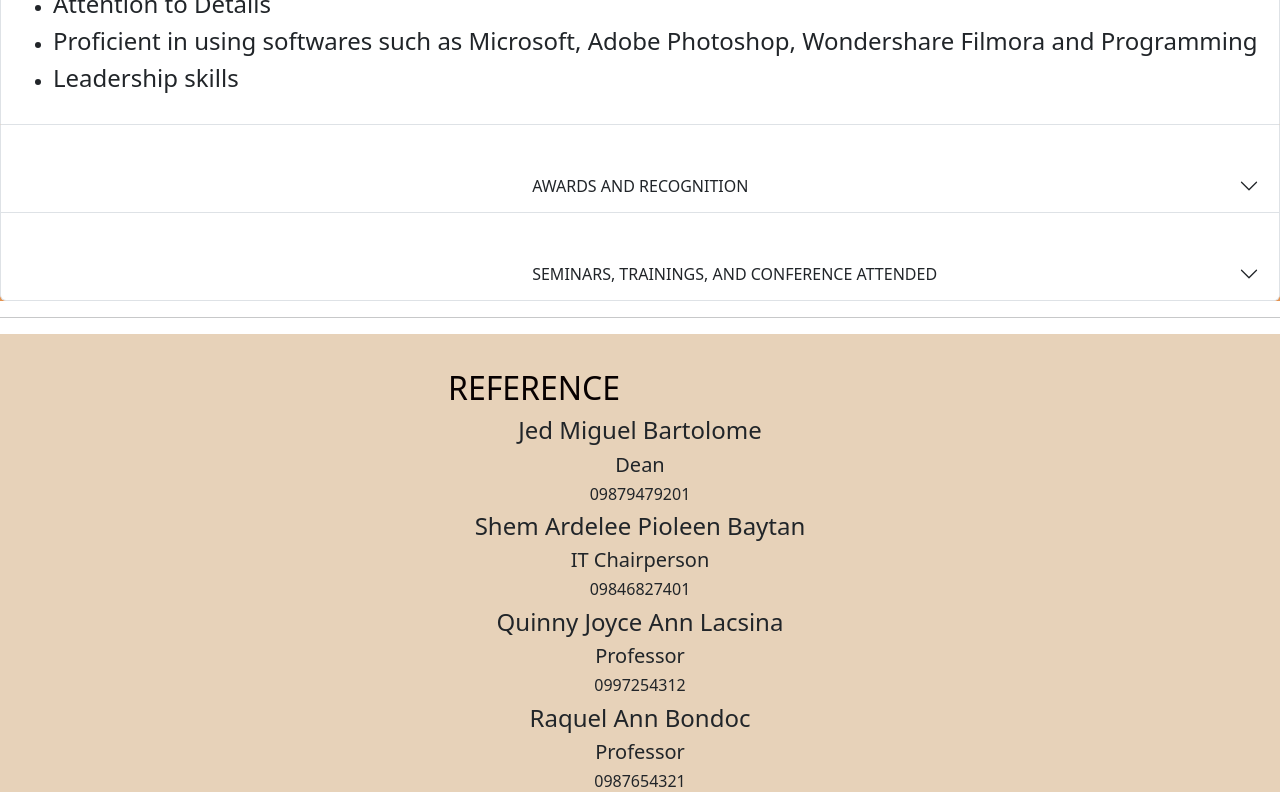
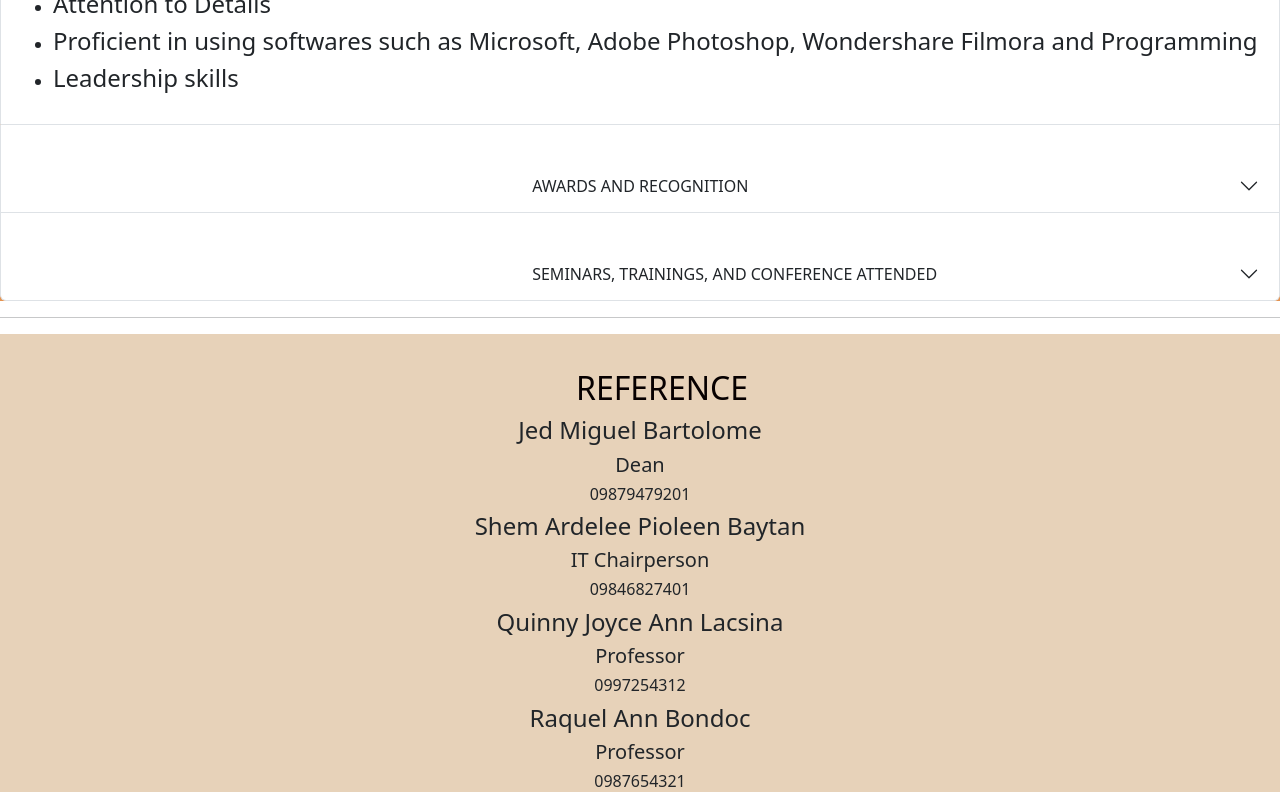
Before and after one commit to kishannen/2135-cv-ksor-activity, an Angular app: page / in a window 1280 px wide. Shown: the part 2834-3634 px from the top of the page. Built offline with nearby package versions, Linux system fonts and the light colour scheme.

Commit message:
1 file modified

```diff
--- a/src/app/references/references.component.css
+++ b/src/app/references/references.component.css
@@ -4,17 +4,17 @@ html {
 body {
   background-color: #e7d2b9;
 }
-.p-3 {
+.g-col-6 g-col-md-4 {
   background-color: white;
   width: 100%;
 }
-.p-3 h3 {
+.g-col-6 g-col-md-4 h3 {
   color: #422604;
   font-size: xx-large;
 }
 h2 {
   align-items: center;
   color: rgb(7, 0, 0);
-  margin-left: 35%;
+  margin-left: 45%;
   padding-top: 35px;
 }
```
